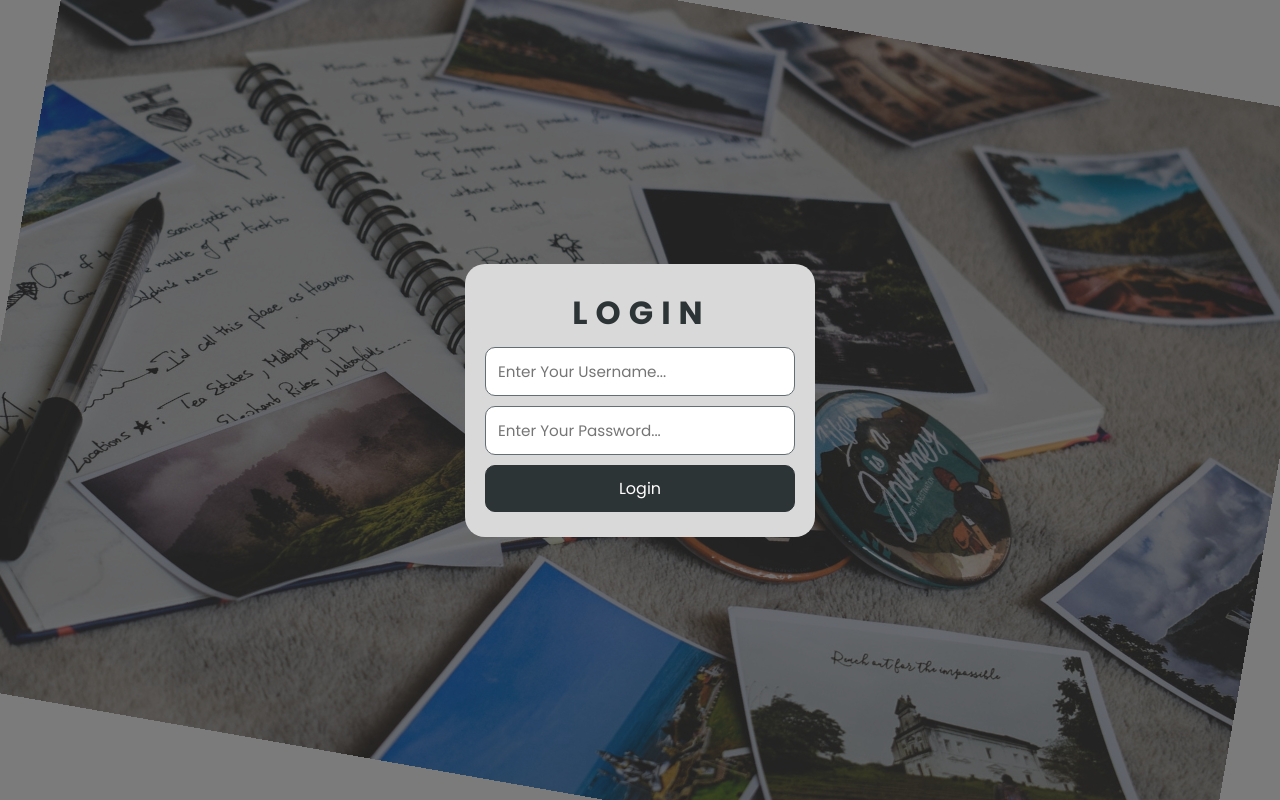
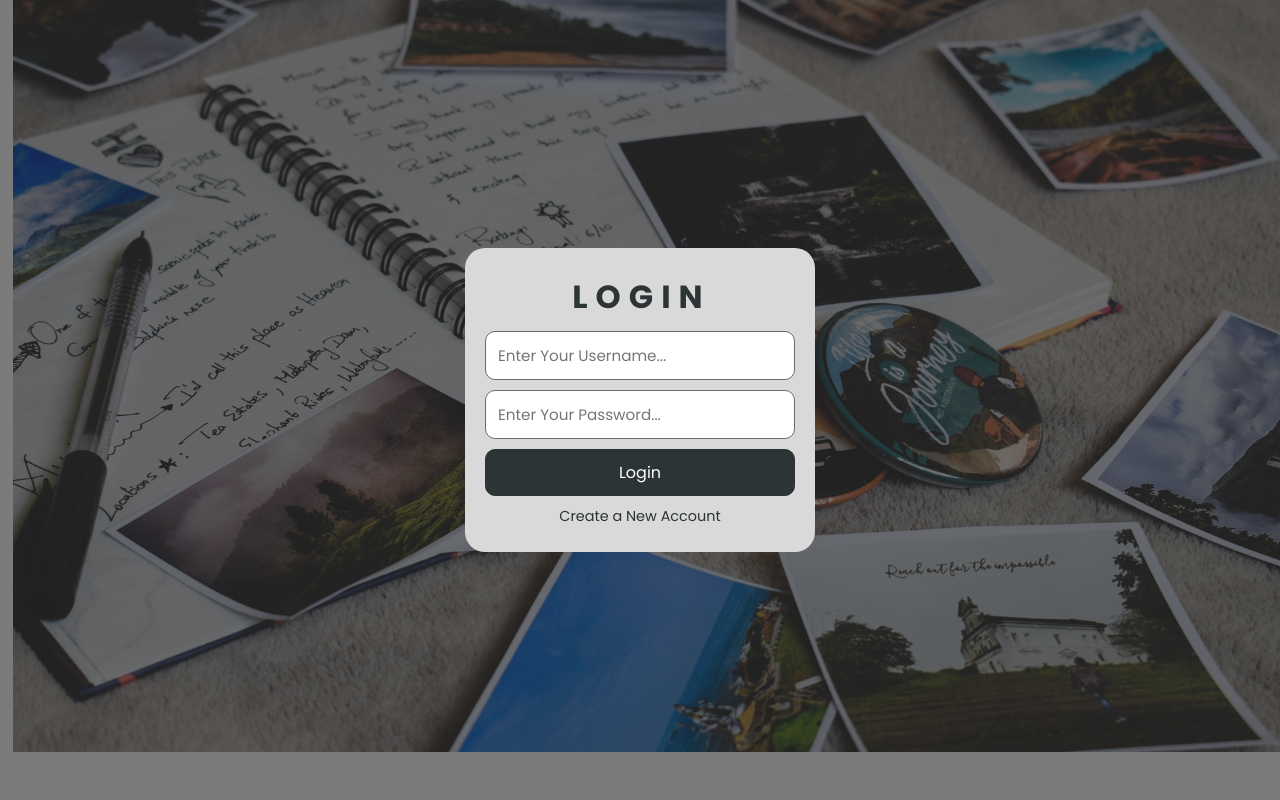
Before and after one commit to wahsandaruwan/memories_app_frontend, a JavaScript app: page / in a window 1280 px wide. Built offline with nearby package versions, Linux system fonts and the light colour scheme; the HTML template or start-up script is replaced by a standard one.

Commit message:
Code updated

```diff
--- a/package.json
+++ b/package.json
@@ -10,6 +10,7 @@
     "prop-types": "^15.8.1",
     "react": "^18.1.0",
     "react-dom": "^18.1.0",
+    "react-router-dom": "^6.3.0",
     "react-scripts": "5.0.1",
     "web-vitals": "^2.1.4"
   },
--- a/src/Components/Sections/Login.js
+++ b/src/Components/Sections/Login.js
@@ -1,3 +1,4 @@
+// Custom components
 import InputBox from "../Elements/InputBox"
 import MainButton from "../Elements/MainButton"
 
@@ -10,6 +11,7 @@ const Login = () => {
                     <InputBox inputType="text" inputPlaceholder="Enter Your Username..." />
                     <InputBox inputType="password" inputPlaceholder="Enter Your Password..." />
                     <MainButton buttonText="Login" />
+                    <a className="to-reg" href="#">Create a New Account</a>
                 </div>
             </div>
         </>
--- a/src/index.css
+++ b/src/index.css
@@ -35,9 +35,11 @@ p {
 
 /* -----Links----- */
 a {
+  margin: 5px;
   text-decoration: none;
   font-size: 0.9rem;
   color: #2d3436;
+  transition: all 0.3s ease-in-out;
 }
 
 /* -----Background----- */
@@ -118,7 +120,6 @@ a {
 /* Heading */
 .login-form .section-heading{
   width: 100%;
-  color: #2d3436;
   font-size: 2rem;
   font-weight: 700;
   text-align: center;
@@ -127,7 +128,7 @@ a {
   margin-left: 0.5rem;
 }
 
-/* Inputs & Buttons */
+/* Inputs, Buttons & Links */
 .login-form .input-custom,
 .login-form .button-custom{
   width: 100%;
@@ -143,3 +144,8 @@ a {
   border-color: #eb832e !important;
   color: #2d3436 !important;
 }
+
+.login-form .to-reg:hover{
+  color: #000000;
+  transform: translateY(2px);
+}
```
Also changed, not shown: 1 other file (tests, documents, lock files or other folders).
